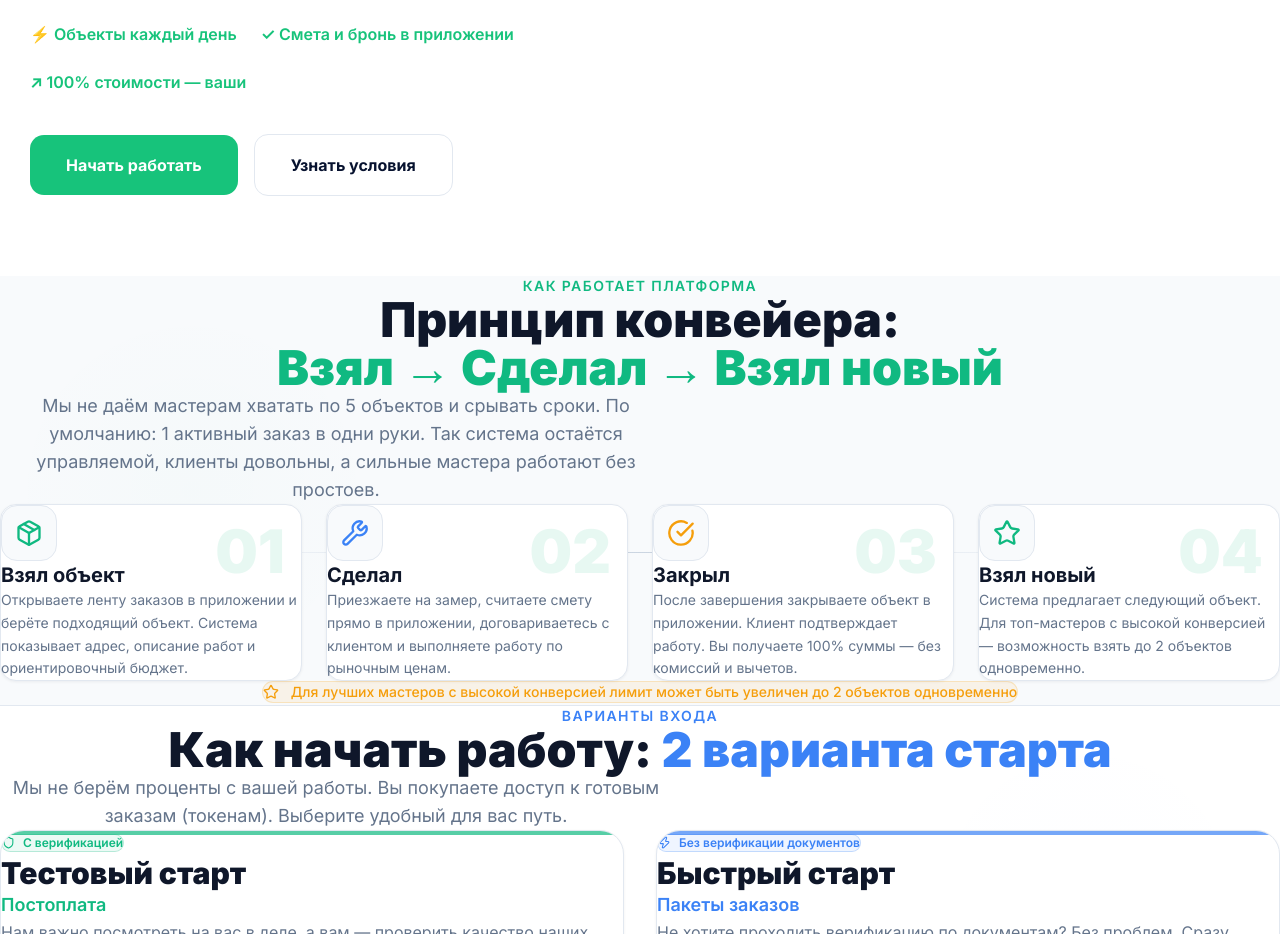
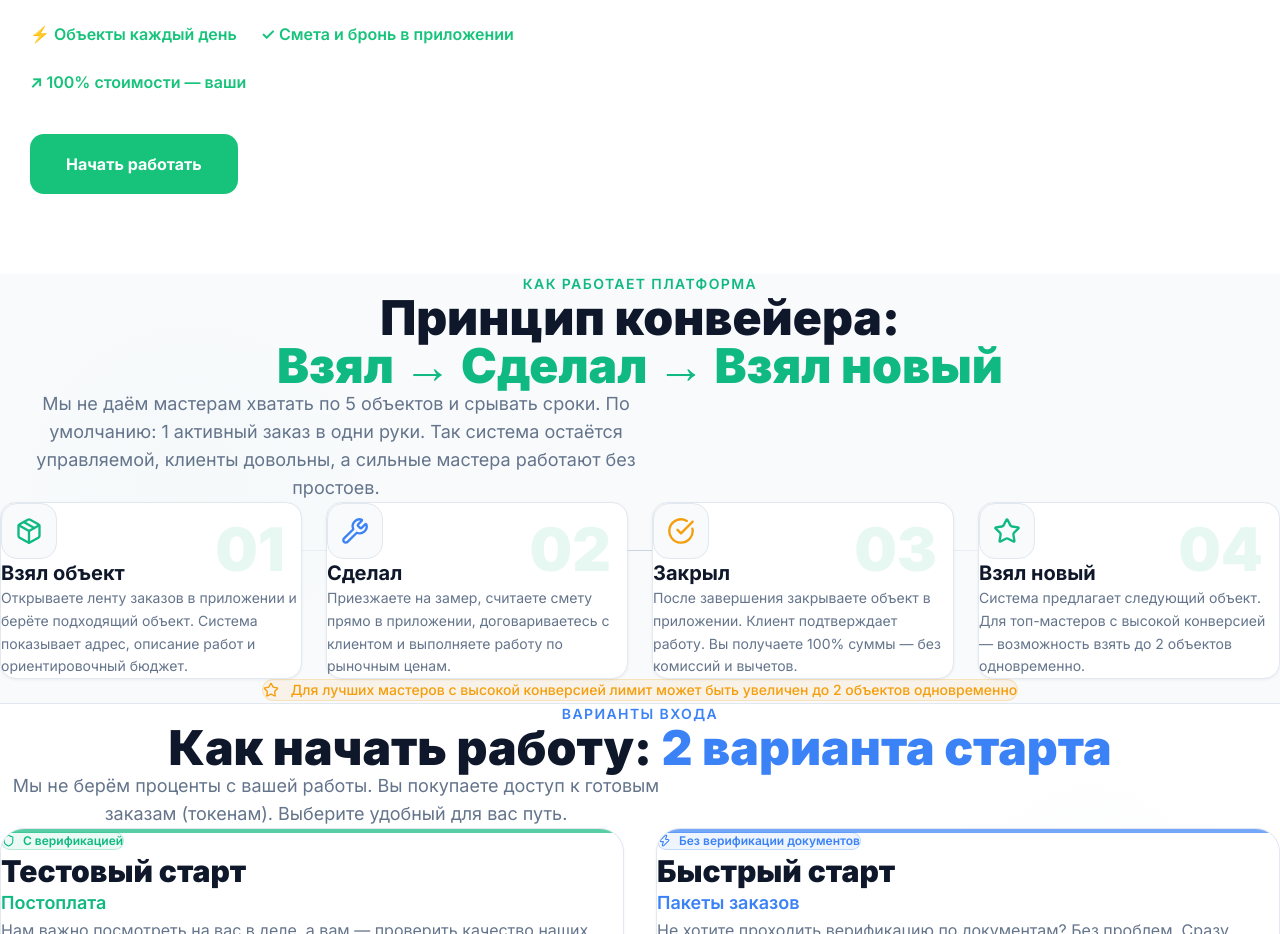
Before and after one commit to ArtemNech-eng/sfera888, a React (Vite) app in the folder artifacts/master-landing-v2/: page / in a window 1280 px wide. Shown: the part 800-1734 px from the top of the page. Built offline with nearby package versions, Linux system fonts and the light colour scheme; no server answers.

Commit message:
feat: insert banner AS-IS on first screen with clickable CTA

```diff
--- a/artifacts/master-landing-v2/src/components/Hero.tsx
+++ b/artifacts/master-landing-v2/src/components/Hero.tsx
@@ -7,14 +7,10 @@ interface HeroProps {
 }
 
 const Hero: React.FC<HeroProps> = ({ botUrl }) => {
-  const scrollToSection = (id: string) => {
-    document.getElementById(id)?.scrollIntoView({ behavior: 'smooth' });
-  };
-
   return (
     <section className="hero">
       <div className="hero__container">
-        {/* Left column: content */}
+
         <div className="hero__content">
           <div className="hero__badge">
             ● IT-платформа для профессиональных мастеров
@@ -37,22 +33,13 @@ const Hero: React.FC<HeroProps> = ({ botUrl }) => {
             <div>↗ 100% стоимости — ваши</div>
           </div>
 
-          <div>
-            <a href={botUrl} className="hero__btn">
-              Начать работать
-            </a>
-            <button
-              className="hero__btn hero__btn--ghost"
-              onClick={() => scrollToSection('how-it-works')}
-              style={{marginLeft: '16px', background: 'transparent', color: '#07122f', border: '1px solid #e2e8f0'}}
-            >
-              Узнать условия
-            </button>
-          </div>
+          <a href={botUrl} className="hero__btn">
+            Начать работать
+          </a>
         </div>
 
-        {/* Right column: visual */}
         <div className="hero__visual">
+
           <div className="card order-card">
             <small>Новый заказ</small>
             <h4>Квартира 85 м²</h4>
@@ -83,7 +70,9 @@ const Hero: React.FC<HeroProps> = ({ botUrl }) => {
               <p>Обои, 3-комн. кв.</p>
             </div>
           </div>
+
         </div>
+
       </div>
     </section>
   );
```
